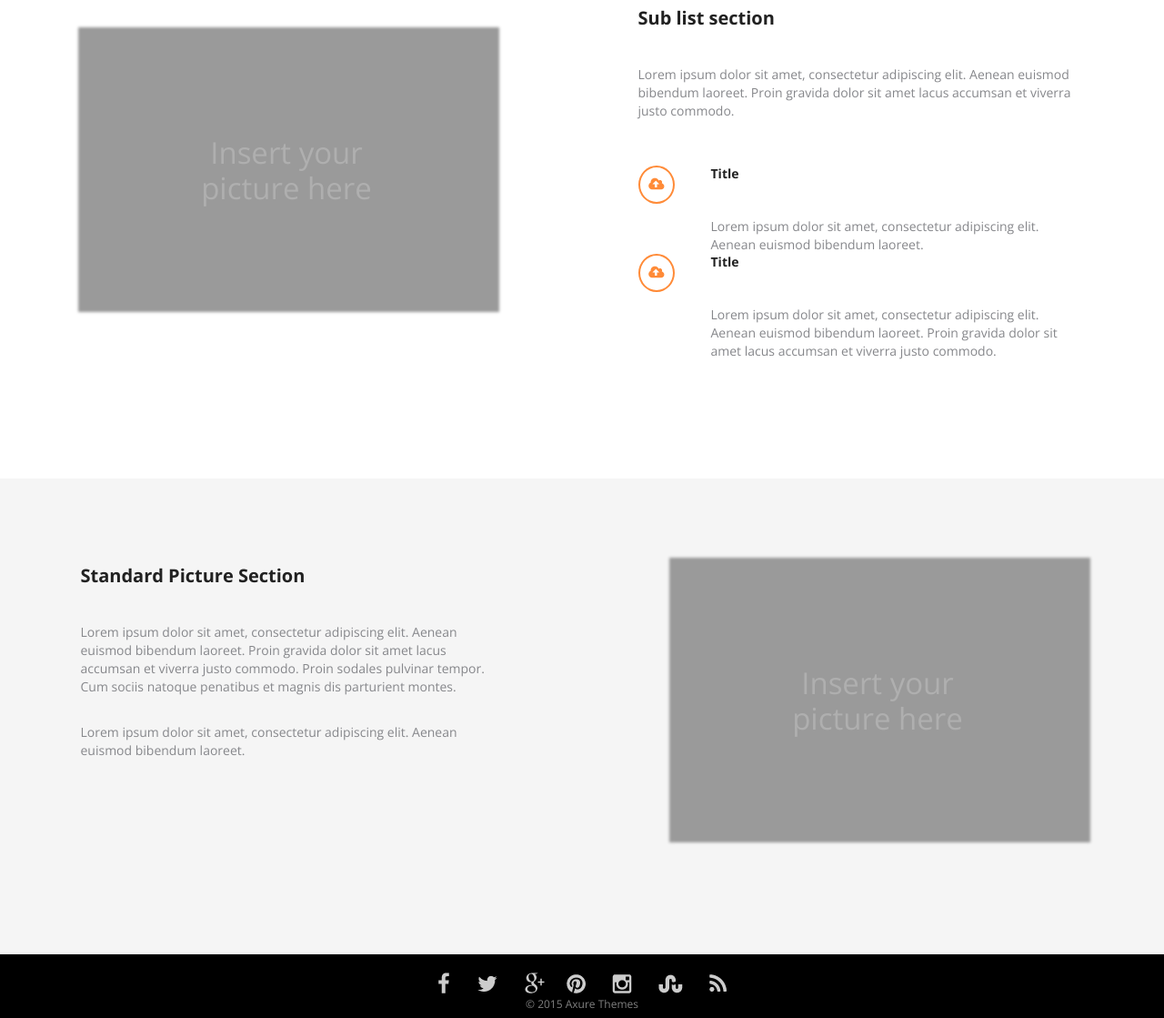
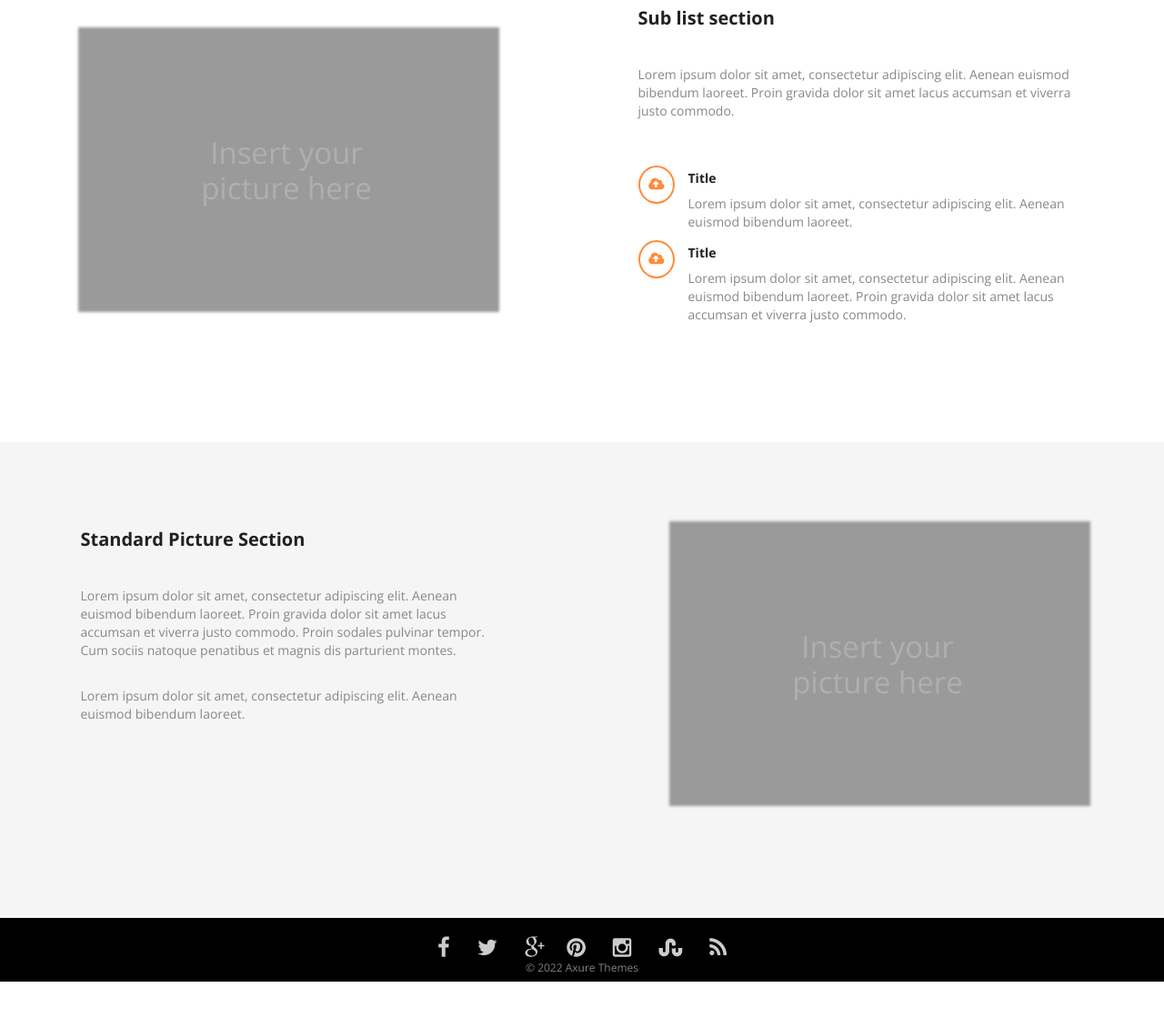
Before and after one commit to NatKhomich/first-layout, a plain HTML site: page index.html in a window 1280 px wide. Shown: the part 1543-2662 px from the top of the page at 91% size. After the commit the page ends 2622 px from the top, so only its background shows below. Drawn offline with nearby package versions, Linux system fonts and the light colour scheme.

Commit message:
changes css

```diff
--- a/css/style.css
+++ b/css/style.css
@@ -173,8 +173,14 @@ body {
   color: #ffffff;
   text-align: center;
   padding: 15px 30px;
-
   margin: 0;
+  border-radius: 5px;
+}
+.download:hover {
+  background-color: black;
+}
+.download:active{
+  background-color: #ff8b38;
 }
 .header-body__row__columns_2 {
   flex: 1 1 50%;
@@ -325,6 +331,13 @@ input::placeholder {
   color: #ffffff;
   padding: 16px 24px;
   border-radius: 3px;
+  border: 3px solid #ffffff;
+}
+.down:hover{
+  background-color: black;
+}
+.down:active{
+  background-color: #9a9a9a;
 }
 /*---------------------------Третий-----------------------*/
 .three {
@@ -385,7 +398,7 @@ input::placeholder {
   min-height: 12px;
 }
 .columns_min-text {
-  margin-left: 40px;
+  margin: 5px 0 0 15px;
 }
 .heading {
   font-weight: bold;
@@ -397,12 +410,12 @@ input::placeholder {
   line-height: 17px;
   font-weight: 600;
   color: #212121;
-  margin-bottom: 15px;
+
 }
 .parg {
   line-height: 20px;
   color: #86878b;
-  margin-top: 40px;
+  margin-top: 10px;
 }
 .column-sub__row-2 {
   display: flex;
--- a/index.html
+++ b/index.html
@@ -220,7 +220,7 @@
           <div class="footer__row_image">
             <img src="img/icons_footer.png" alt="" />
             <div class="footer__row_text">
-              <p>© 2015 Axure Themes</p>
+              <p>© 2022 Axure Themes</p>
             </div>
           </div>
         </div>
```
